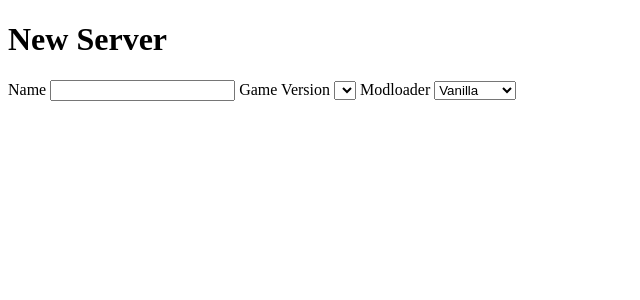
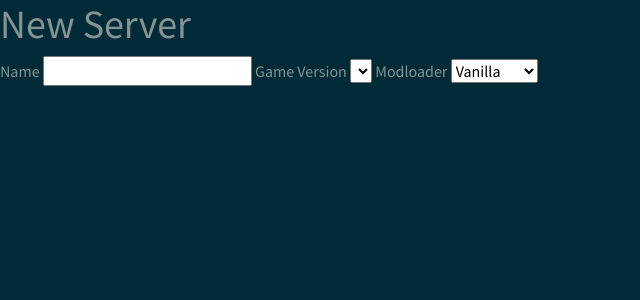
Before and after one commit to Delfi-CH/minopanel, a SvelteKit app: page /new in a window 1280 px wide. Shown: the top 300 px of the page, without its empty margins (0-640 px from the left). Built offline with nearby package versions, Linux system fonts and the light colour scheme.

Commit message:
feat: move to sveltestrap for styling

```diff
--- a/pnpm-workspace.yaml
+++ b/pnpm-workspace.yaml
@@ -1,2 +1,3 @@
 allowBuilds:
+  '@parcel/watcher': true
   esbuild: true
--- a/src/routes/+layout.svelte
+++ b/src/routes/+layout.svelte
@@ -1,9 +1,13 @@
 <script lang="ts">
-	//import './layout.css';
 	import favicon from '$lib/assets/favicon.svg';
-
+	import Navigation from '$lib/components/Navigation.svelte';
+	import "bootswatch/dist/solar/bootstrap.min.css"
 	let { children } = $props();
 </script>
 
-<svelte:head><link rel="icon" href={favicon} /></svelte:head>
+<svelte:head>
+	<link rel="icon" href={favicon} />
+</svelte:head>
+
+<Navigation></Navigation>
 {@render children()}
--- a/src/routes/layout.css
+++ /dev/null
@@ -1,7 +0,0 @@
-@import 'tailwindcss';
-@plugin '@tailwindcss/forms';
-@plugin '@tailwindcss/typography';
-
-@import '@skeletonlabs/skeleton';
-@import '@skeletonlabs/skeleton-svelte';
-@import '@skeletonlabs/skeleton/themes/cerberus';
--- a/vite.config.ts
+++ b/vite.config.ts
@@ -1,5 +1,4 @@
-import tailwindcss from '@tailwindcss/vite';
 import { sveltekit } from '@sveltejs/kit/vite';
 import { defineConfig } from 'vite';
 
-export default defineConfig({ plugins: [tailwindcss(), sveltekit()] });
+export default defineConfig({ plugins: [sveltekit()] });
```
Also changed, not shown: package.json (+3 -7 lines), src/routes/+page.svelte (+1 -14 lines), 1 other file (tests, documents, lock files or other folders).
